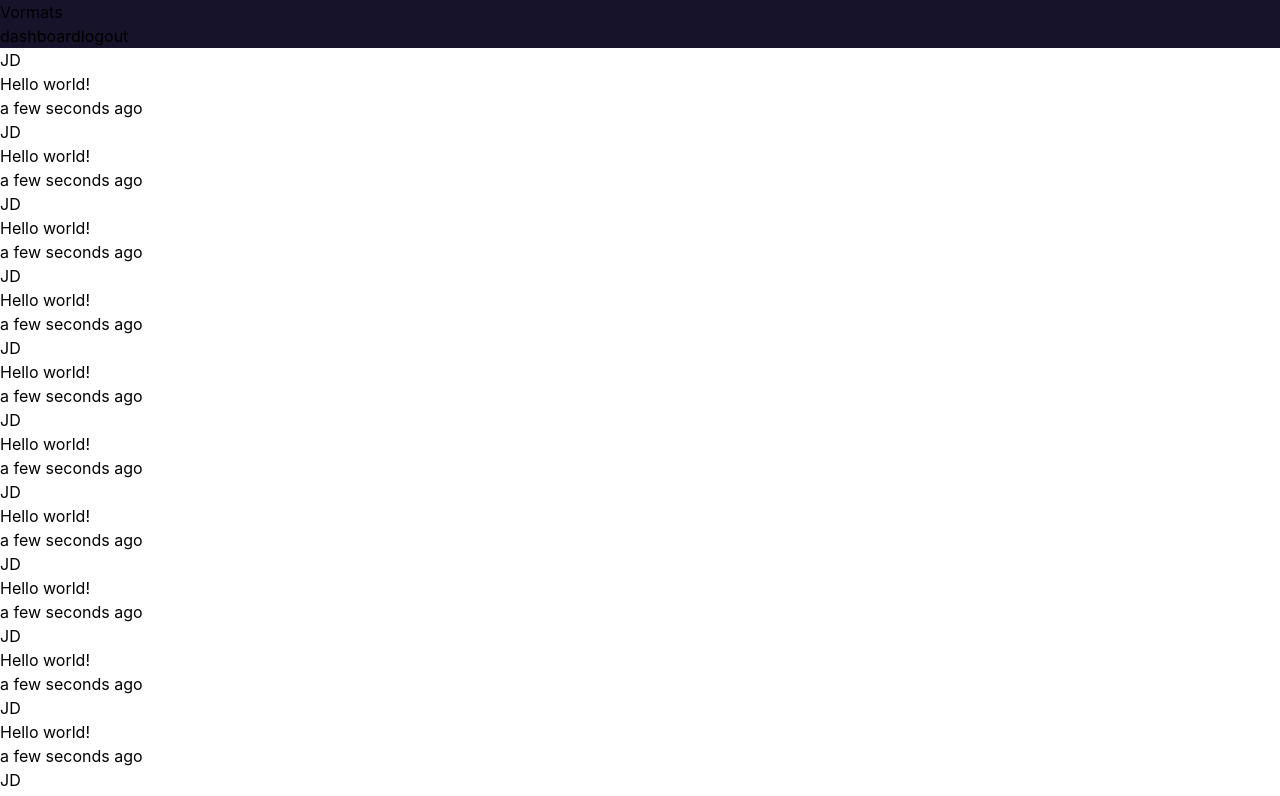
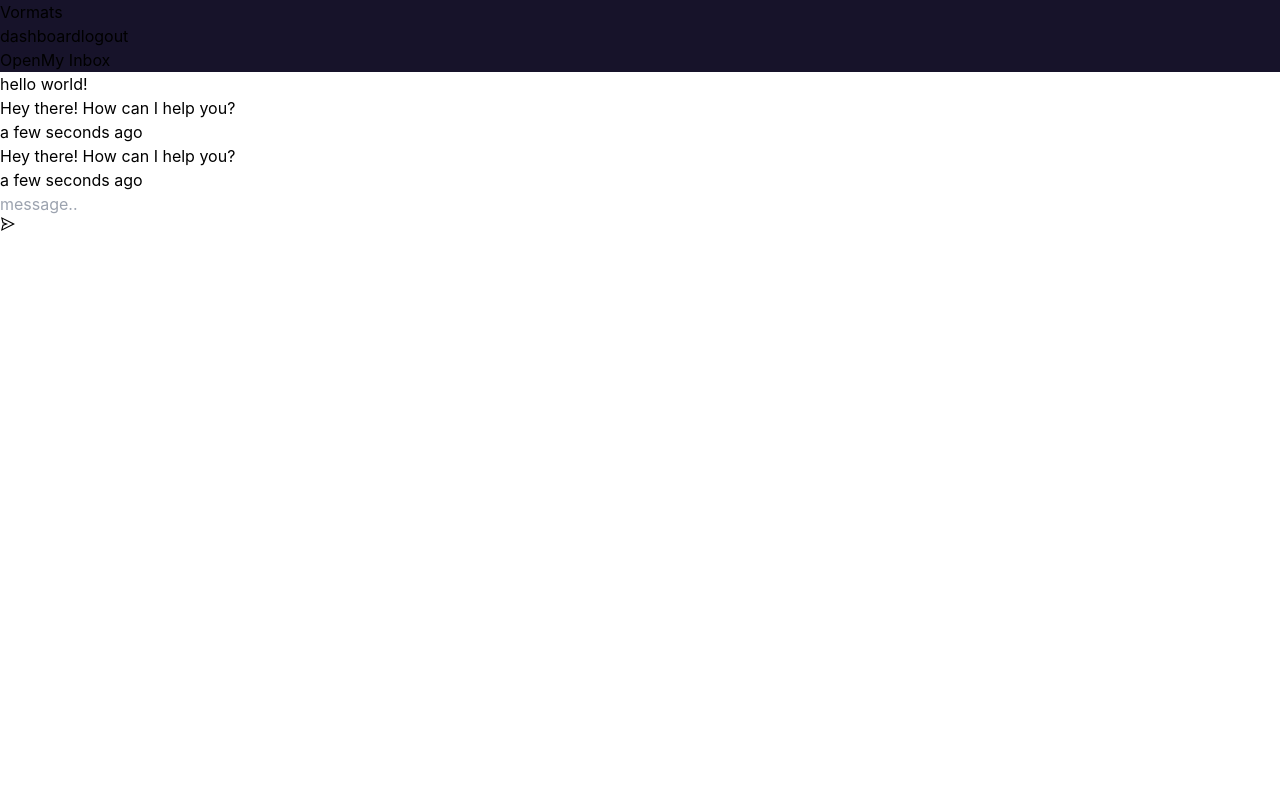
Before and after one commit to Mysurii/helpcenter, a React (Vite) app in the folder frontend/: page / in a window 1280 px wide. Shown: the top 796 px of the page. Built offline with nearby package versions, Linux system fonts and the light colour scheme.

Commit message:
feat: conversation input & inbox popovers

```diff
--- a/frontend/package.json
+++ b/frontend/package.json
@@ -12,6 +12,7 @@
   "dependencies": {
     "@hookform/resolvers": "^3.1.1",
     "@radix-ui/react-label": "^2.0.2",
+    "@radix-ui/react-popover": "^1.0.6",
     "@radix-ui/react-slot": "^1.0.2",
     "@radix-ui/react-tabs": "^1.0.4",
     "class-variance-authority": "^0.7.0",
--- a/frontend/src/common/components/ui/tabs.tsx
+++ b/frontend/src/common/components/ui/tabs.tsx
@@ -8,7 +8,7 @@ const Tabs = TabsPrimitive.Root
 const TabsList = React.forwardRef<
   React.ElementRef<typeof TabsPrimitive.List>,
   React.ComponentPropsWithoutRef<typeof TabsPrimitive.List>
->(({ className, ...props }, ref) => (
+>( ( { className, ...props }, ref ) => (
   <TabsPrimitive.List
     ref={ref}
     className={cn(
@@ -17,28 +17,28 @@ const TabsList = React.forwardRef<
     )}
     {...props}
   />
-))
+) )
 TabsList.displayName = TabsPrimitive.List.displayName
 
 const TabsTrigger = React.forwardRef<
   React.ElementRef<typeof TabsPrimitive.Trigger>,
   React.ComponentPropsWithoutRef<typeof TabsPrimitive.Trigger>
->(({ className, ...props }, ref) => (
+>( ( { className, ...props }, ref ) => (
   <TabsPrimitive.Trigger
     ref={ref}
     className={cn(
-      "inline-flex items-center justify-center whitespace-nowrap rounded-sm px-3 py-1.5 text-sm font-medium ring-offset-background transition-all focus-visible:outline-none focus-visible:ring-2 focus-visible:ring-ring focus-visible:ring-offset-2 disabled:pointer-events-none disabled:opacity-50 data-[state=active]:bg-background data-[state=active]:text-foreground data-[state=active]:shadow-sm",
+      "inline-flex items-center justify-center whitespace-nowrap rounded-sm px-3 py-1.5 text-sm font-medium ring-offset-background transition-all focus-visible:outline-none focus-visible:ring-2 focus-visible:ring-ring focus-visible:ring-offset-2 disabled:pointer-events-none disabled:opacity-50 data-[state=active]:font-bold data-[state=active]:text-primary data-[state=active]:shadow-sm",
       className
     )}
     {...props}
   />
-))
+) )
 TabsTrigger.displayName = TabsPrimitive.Trigger.displayName
 
 const TabsContent = React.forwardRef<
   React.ElementRef<typeof TabsPrimitive.Content>,
   React.ComponentPropsWithoutRef<typeof TabsPrimitive.Content>
->(({ className, ...props }, ref) => (
+>( ( { className, ...props }, ref ) => (
   <TabsPrimitive.Content
     ref={ref}
     className={cn(
@@ -47,7 +47,7 @@ const TabsContent = React.forwardRef<
     )}
     {...props}
   />
-))
+) )
 TabsContent.displayName = TabsPrimitive.Content.displayName
 
 export { Tabs, TabsList, TabsTrigger, TabsContent }
--- a/frontend/src/index.css
+++ b/frontend/src/index.css
@@ -18,6 +18,9 @@
 .bg-dark {
   background-color: var(--dark);
 }
+.bg-primary {
+  color: var(--dark);
+}
 
 .primary {
   color: var(--primary);
--- a/frontend/src/pages/Home/Conversation/index.tsx
+++ b/frontend/src/pages/Home/Conversation/index.tsx
@@ -1,6 +1,7 @@
 import React from 'react'
 import Message from './Message'
-
+import { Input } from '@/common/components/ui/input'
+import { AiOutlineSend } from 'react-icons/ai'
 const message = {
   text: 'Hello world!',
   sender: {
@@ -15,9 +16,15 @@ const message = {
 
 function Conversation () {
   return (
-    <div className='p-8 h-[calc(100vh-60px)] overflow-y-auto space-y-8 w-full' >
-      <Message message={message} />
-      <Message message={message} />
+    <div className='p-8 h-[calc(100vh-60px)] w-full' >
+      <div className='h-[calc(100vh-150px)] overflow-y-auto space-y-8 w-full' >
+        <Message message={message} />
+        <Message message={message} />
+      </div>
+      <div className='flex items-center gap-4 px-8'>
+        <Input placeholder='message..' />
+        <AiOutlineSend className="text-3xl cursor-pointer text-dark" />
+      </div>
     </div>
   )
 }
--- a/frontend/src/pages/Home/Inbox/index.tsx
+++ b/frontend/src/pages/Home/Inbox/index.tsx
@@ -1,3 +1,4 @@
+import { Tabs, TabsContent, TabsList, TabsTrigger } from "@/common/components/ui/tabs"
 import { Card } from "./Card"
 
 const message = {
@@ -14,18 +15,23 @@ const message = {
 function Inbox () {
   return (
     <div className="w-full lg:w-1/6 h-[calc(100vh-60px)] border-r border-stone-200 overflow-y-auto">
-      <Card message={message} />
-      <Card message={message} />
-      <Card message={message} />
-      <Card message={message} />
-      <Card message={message} />
-      <Card message={message} />
-      <Card message={message} />
-      <Card message={message} />
-      <Card message={message} />
-      <Card message={message} />
-      <Card message={message} />
-      <Card message={message} />
+      <Tabs defaultValue="inbox">
+        <TabsList className="grid w-full grid-cols-2 bg-dark text-white">
+          <TabsTrigger value="inbox">Open</TabsTrigger>
+          <TabsTrigger value="my messages" >My Inbox</TabsTrigger>
+        </TabsList>
+        <TabsContent value="inbox">
+          hello world!
+        </TabsContent>
+        <TabsContent value="my messages">
+          <Card message={message} />
+          <Card message={message} />
+          <Card message={message} />
+          <Card message={message} />
+          <Card message={message} />
+        </TabsContent>
+      </Tabs>
+
     </div>
   )
 }
--- a/frontend/tailwind.config.js
+++ b/frontend/tailwind.config.js
@@ -11,15 +11,13 @@ export const theme = {
   },
   extend: {
     colors: {
+      primary: '#e94560',
+      dark: '#17132a',
       border: 'hsl(var(--border))',
       input: 'hsl(var(--input))',
       ring: 'hsl(var(--ring))',
       background: 'hsl(var(--background))',
       foreground: 'hsl(var(--foreground))',
-      primary: {
-        DEFAULT: 'hsl(var(--primary))',
-        foreground: 'hsl(var(--primary-foreground))',
-      },
       secondary: {
         DEFAULT: 'hsl(var(--secondary))',
         foreground: 'hsl(var(--secondary-foreground))',
```
Also changed, not shown: frontend/src/common/components/ui/popover.tsx (added, +29 -0 lines), frontend/src/common/types/conversation.ts (added, +15 -0 lines), 1 other file (tests, documents, lock files or other folders).
